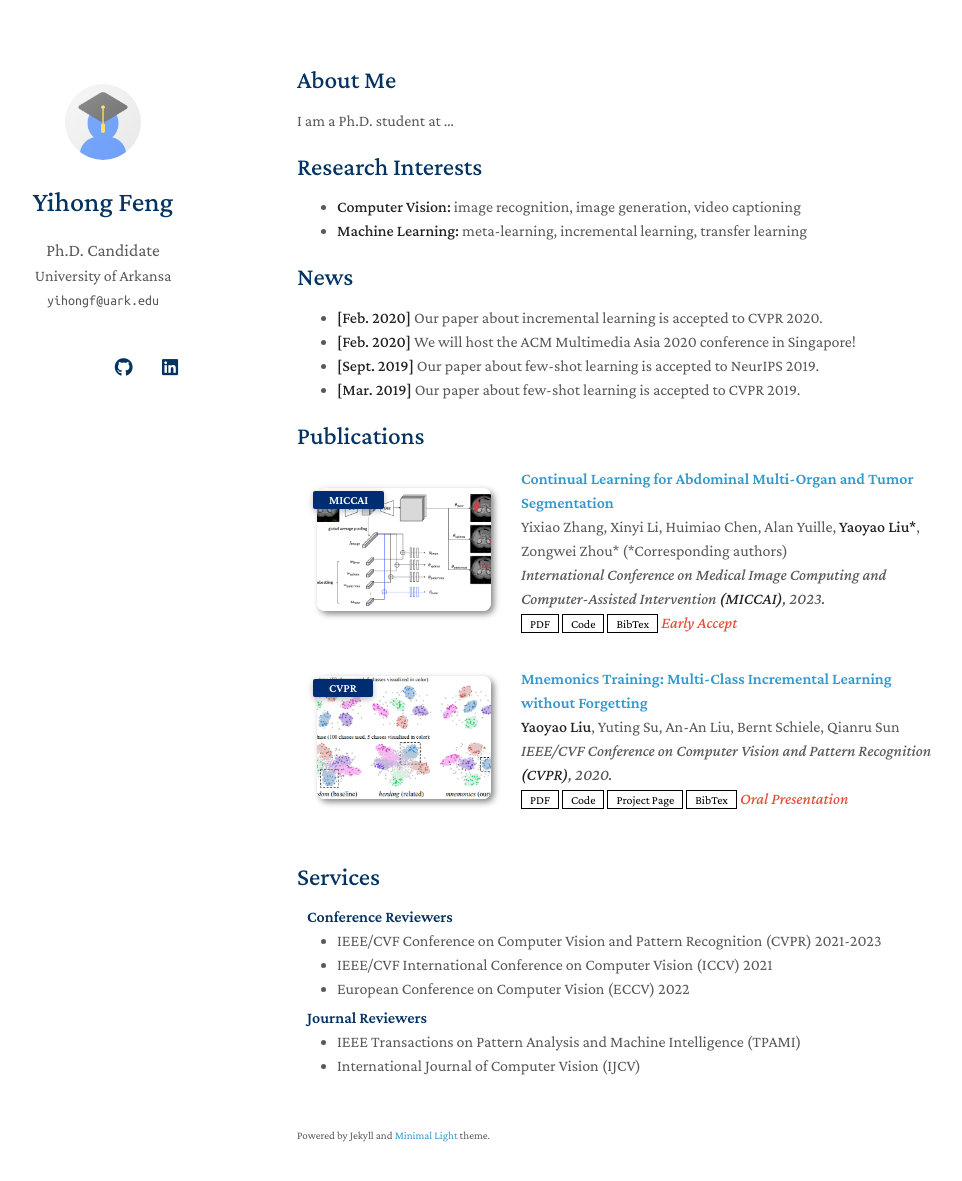
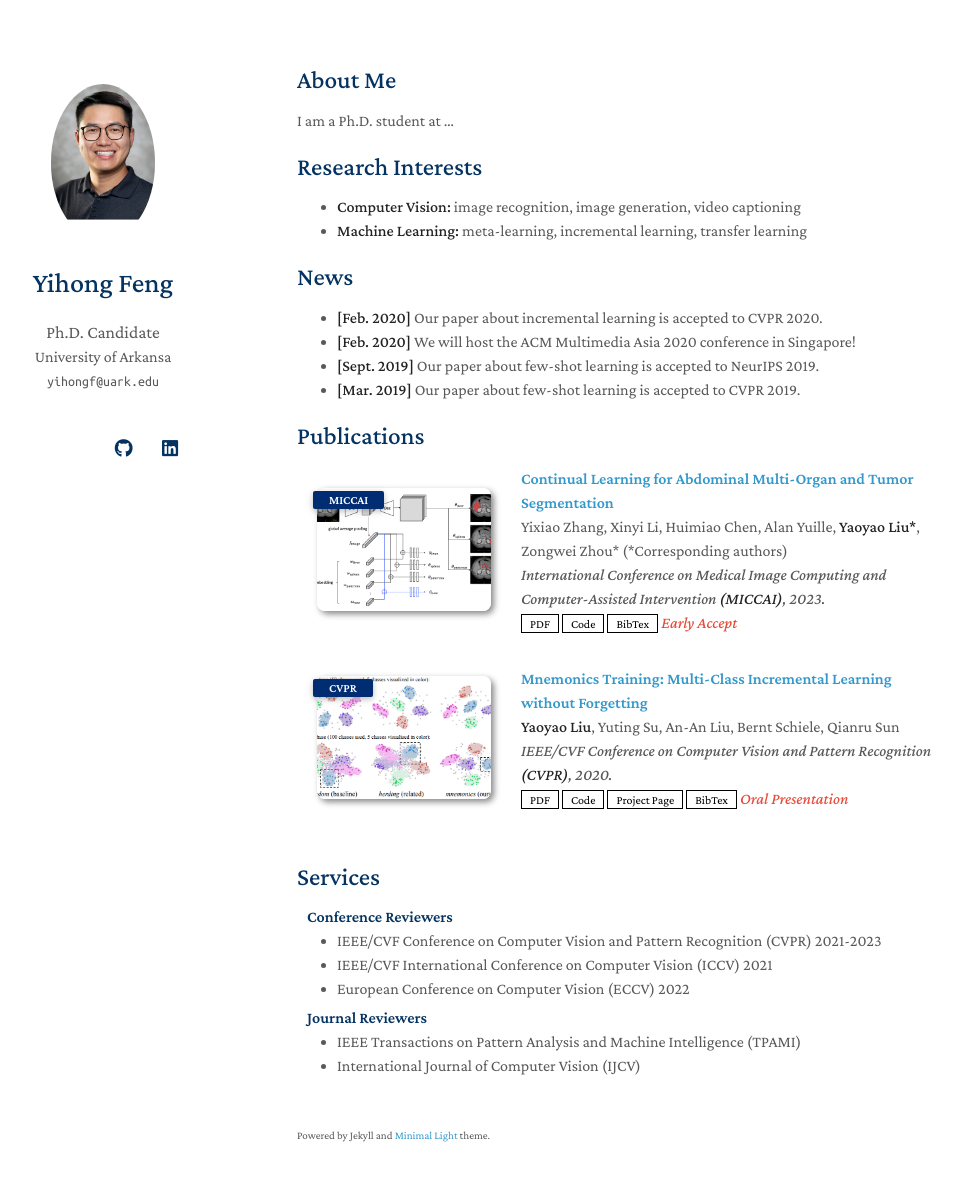
Before and after one commit to yihongfeng/yihongfeng.github.io, a Jekyll site: the page built from index.md, in a window 1280 px wide and 1216 px high. Shown: the top 1181 px of the window, without its empty margins (173-1135 px from the left). Built offline with Jekyll 4.4.1, drawn with Linux system fonts in a browser that asks for light colours; a style sheet for code colours, icons or effects is not loaded; our own code applies the rules of GitHub Pages for plain Markdown files.

Commit message:
Rename avatar image file to 'Avatar.png'

```diff
--- a/_config.yml
+++ b/_config.yml
@@ -20,7 +20,7 @@ linkedin: https://www.linkedin.com/in/yihong-feng-340221143/
 
 # Images (e.g., your profile picture and your website's favicon)
 # "favicon" and "favicon_dark" are used for the light and dark modes, respectively.
-avatar: ./assets/img/avatar.png
+avatar: ./assets/img/Avatar.png
 favicon: ./assets/img/favicon.png
 favicon_dark: ./assets/img/favicon-dark.png
 
```
